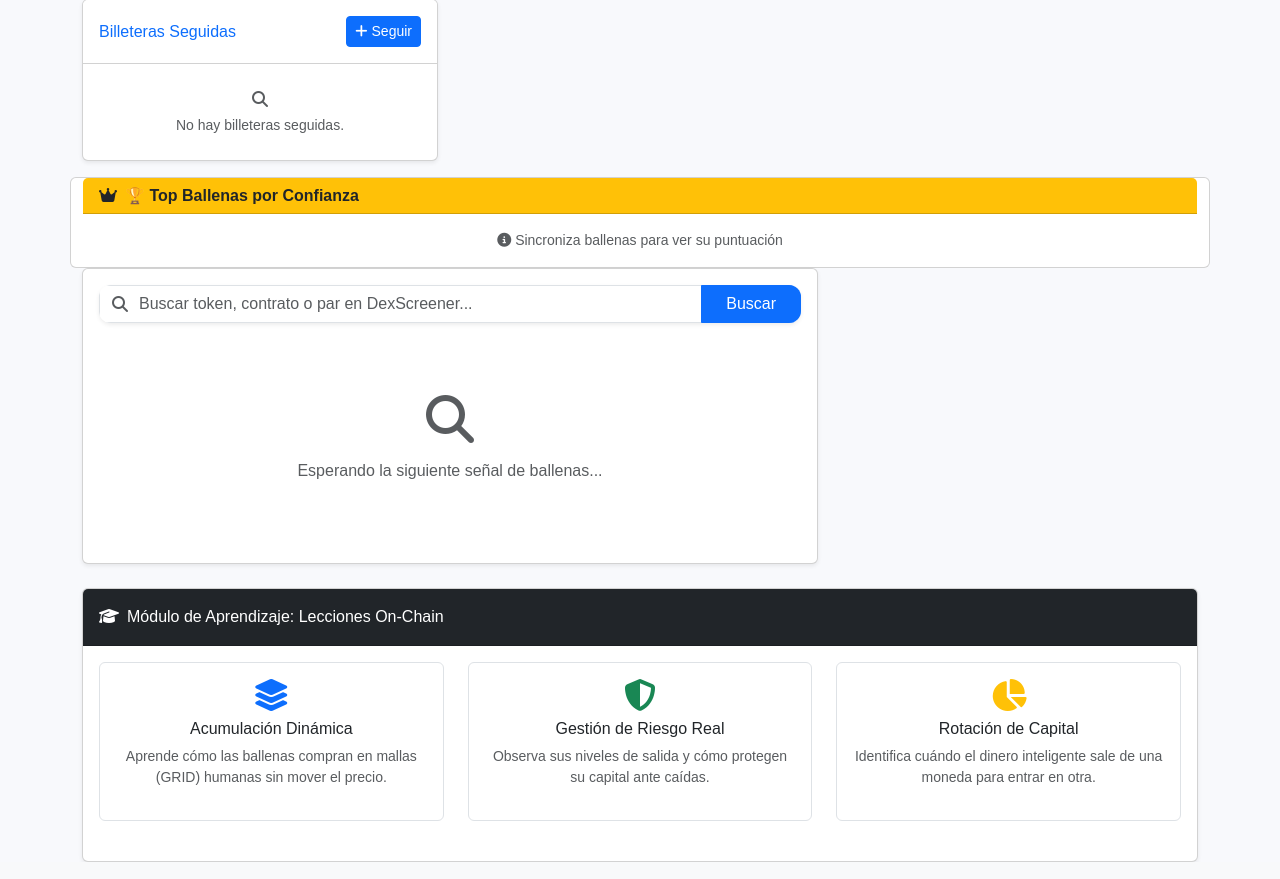
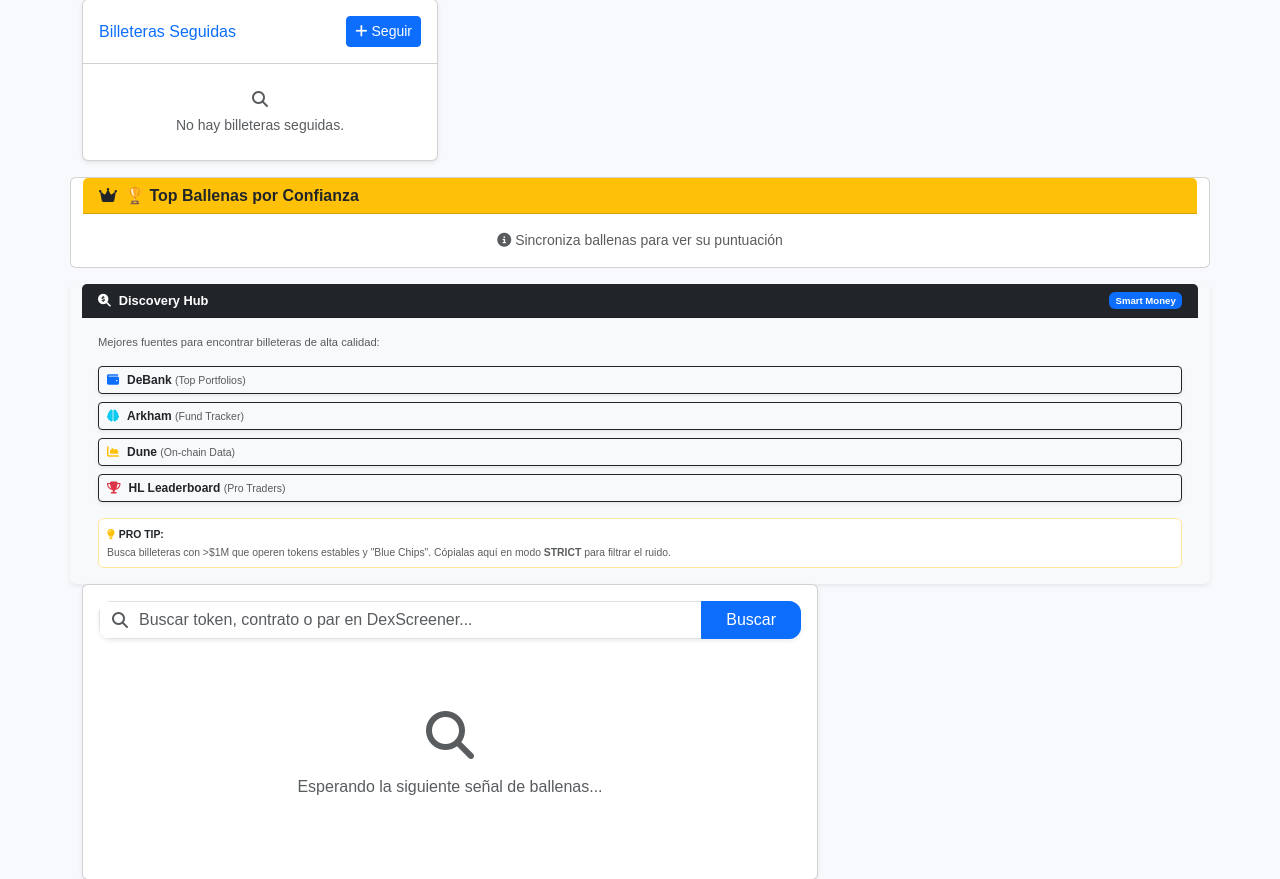
Before and after one commit to jjcblanco/djangoDashPub, a Django app: page /whale-insights/ in a window 1280 px wide. Shown: the part 81-960 px from the top of the page. Run offline with Django 5.2, Linux system fonts and the light colour scheme; the visitor is signed in with stand-in values (Sample User, id 1); data that the repository does not hold is empty; some libraries are stand-ins or nearby versions.

Commit message:
smart money

```diff
--- a/criptodash/dashboard/services.py
+++ b/criptodash/dashboard/services.py
@@ -297,11 +297,11 @@ class PatternEngine:
             'So11111111111111111111111111111111111111112': 'SOL',
             'EPjFW3F2KVq2aLecqCP5i5nw53J2tOt9iies23XYwjLu': 'USDC',
             'Es9vMFrzaCERmJfrF4H2FYD4KCoNkY11McCe8BenwNYB': 'USDT',
-            # Ethereum / Base (Mints son las direcciones de contrato)
+            # Ethereum / Base
             '0xdAC17F958D2ee523a2206206994597C13D831ec7': 'USDT',
             '0xA0b86991c6218b36c1d19D4a2e9Eb0cE3606eB48': 'USDC',
-            '0x4200000000000000000000000000000000000006': 'WETH', # Base
-            '0x833589fCD6eDb6E08f4c7C32D4f71b54bdA02913': 'USDC', # Base
+            '0x4200000000000000000000000000000000000006': 'WETH',
+            '0x833589fCD6eDb6E08f4c7C32D4f71b54bdA02913': 'USDC',
         }
 
         for tx in txs:
@@ -323,10 +323,13 @@ class PatternEngine:
                         pre_val = pre_balances.get(mint, 0)
                         change = post_val - pre_val
                         if change > 0:
-                            if wallet_obj.filter_mode == 'STRICT' and mint not in ESTABLISHED_TOKENS:
-                                continue
+                            # Filtrado STRICT Dinamico o Estático
+                            if wallet_obj.filter_mode == 'STRICT':
+                                if mint not in ESTABLISHED_TOKENS:
+                                    # Si no es establecido, verificar reputación dinámica
+                                    if not PatternEngine.is_token_reputable(None, mint, 'solana'):
+                                        continue
 
-                            # Identificar símbolo
                             token_symbol = PatternEngine.get_token_symbol(mint)
 
                             # Intentar capturar contexto de mercado si no lo tiene
@@ -343,8 +346,7 @@ class PatternEngine:
                                                 tx.tx_type = "SWAP"
                                                 tx.to_asset = token_symbol
                                             tx.save()
-                                except Exception as e:
-                                    print(f"Error ctx Solana: {e}")
+                                except: pass
 
                             if mint not in token_stats:
                                 token_stats[mint] = {'buys': 0, 'volume': 0}
@@ -355,38 +357,32 @@ class PatternEngine:
                             PatternEngine._automated_shadow_trade(wallet_obj, token_symbol, tx)
 
                 elif wallet_obj.blockchain == 'hyperliquid':
-                    # Lógica para Hyperliquid (Trades/Fills)
                     raw = tx.raw_data
                     coin = raw.get('coin')
-                    if not coin: continue
-
-                    if raw.get('side') == 'B':
+                    if coin and raw.get('side') == 'B':
                         if coin not in token_stats:
                             token_stats[coin] = {'buys': 0, 'volume': 0, 'symbol': coin}
                         token_stats[coin]['buys'] += 1
                         token_stats[coin]['volume'] += float(raw.get('sz', 0))
-
-                        # --- AUTOMATIZACIÓN: Crear ShadowTrade ---
                         PatternEngine._automated_shadow_trade(wallet_obj, coin, tx)
 
-                else:
-                    # Lógica para EVM (Ethereum / Base)
+                else: # EVM
                     raw = tx.raw_data
                     mint = raw.get('contractAddress')
-                    if not mint: continue
+                    if mint:
+                        change = tx.amount_in or 0
+                        if change > 0 and tx.tx_type == 'SWAP':
+                            symbol = raw.get('tokenSymbol')
+                            if wallet_obj.filter_mode == 'STRICT':
+                                if mint not in ESTABLISHED_TOKENS:
+                                    if not PatternEngine.is_token_reputable(symbol, mint, wallet_obj.blockchain):
+                                        continue
 
-                    change = tx.amount_in or 0
-                    if change > 0 and tx.tx_type == 'SWAP':
-                        symbol = raw.get('tokenSymbol')
-                        if wallet_obj.filter_mode == 'STRICT' and mint not in ESTABLISHED_TOKENS:
-                            continue
-                        if mint not in token_stats:
-                            token_stats[mint] = {'buys': 0, 'volume': 0, 'symbol': symbol}
-                        token_stats[mint]['buys'] += 1
-                        token_stats[mint]['volume'] += float(change)
-
-                        # --- AUTOMATIZACIÓN: Crear ShadowTrade ---
-                        PatternEngine._automated_shadow_trade(wallet_obj, symbol, tx)
+                            if mint not in token_stats:
+                                token_stats[mint] = {'buys': 0, 'volume': 0, 'symbol': symbol}
+                            token_stats[mint]['buys'] += 1
+                            token_stats[mint]['volume'] += float(change)
+                            PatternEngine._automated_shadow_trade(wallet_obj, symbol, tx)
             except:
                 continue
 
--- a/criptodash/dashboard/templates/dashboard/whale_insights.html
+++ b/criptodash/dashboard/templates/dashboard/whale_insights.html
@@ -195,6 +195,40 @@
                 </div>
             </div>
             <!-- 🟢🟢🟢 FIN DEL NUEVO PANEL 🟢🟢🟢 -->
+
+            <!-- 🔍 HUB DE DESCUBRIMIENTO DE SMART MONEY -->
+            <div class="card mt-3 shadow-sm border-0 bg-light">
+                <div class="card-header bg-dark text-white py-2 d-flex justify-content-between align-items-center">
+                    <h6 class="m-0 fw-bold" style="font-size: 0.8rem;"><i class="fas fa-search-dollar me-2"></i>Discovery Hub</h6>
+                    <span class="badge bg-primary" style="font-size: 0.6rem;">Smart Money</span>
+                </div>
+                <div class="card-body p-3">
+                    <p class="text-muted mb-3" style="font-size: 0.7rem;">Mejores fuentes para encontrar billeteras de alta calidad:</p>
+
+                    <div class="d-grid gap-2">
+                        <a href="https://debank.com/whales" target="_blank" class="btn btn-outline-dark btn-sm text-start shadow-sm" style="font-size: 0.75rem;">
+                            <i class="fas fa-wallet me-2 text-primary"></i><b>DeBank</b> <small class="opacity-75">(Top Portfolios)</small>
+                        </a>
+                        <a href="https://platform.arkhamintelligence.com/explorer" target="_blank" class="btn btn-outline-dark btn-sm text-start shadow-sm" style="font-size: 0.75rem;">
+                            <i class="fas fa-brain me-2 text-info"></i><b>Arkham</b> <small class="opacity-75">(Fund Tracker)</small>
+                        </a>
+                        <a href="https://dune.com/browse/dashboards?q=smart+money" target="_blank" class="btn btn-outline-dark btn-sm text-start shadow-sm" style="font-size: 0.75rem;">
+                            <i class="fas fa-chart-area me-2 text-warning"></i><b>Dune</b> <small class="opacity-75">(On-chain Data)</small>
+                        </a>
+                        <a href="https://app.hyperliquid.xyz/leaderboard" target="_blank" class="btn btn-outline-dark btn-sm text-start shadow-sm" style="font-size: 0.75rem;">
+                            <i class="fas fa-trophy me-2 text-danger"></i><b>HL Leaderboard</b> <small class="opacity-75">(Pro Traders)</small>
+                        </a>
+                    </div>
+
+                    <div class="mt-3 p-2 bg-white rounded border border-warning-subtle">
+                        <small class="text-dark fw-bold d-block mb-1" style="font-size: 0.65rem;"><i class="fas fa-lightbulb text-warning me-1"></i>PRO TIP:</small>
+                        <small class="text-muted d-block" style="font-size: 0.65rem; line-height: 1.2;">
+                            Busca billeteras con >$1M que operen tokens estables y "Blue Chips". Cópialas aquí en modo <b>STRICT</b> para filtrar el ruido.
+                        </small>
+                    </div>
+                </div>
+            </div>
+            <!-- FIN HUB DE DESCUBRIMIENTO -->
             <div class="col-md-8">
                 <div class="card shadow-sm h-100">
                     <div class="card-body">
```
